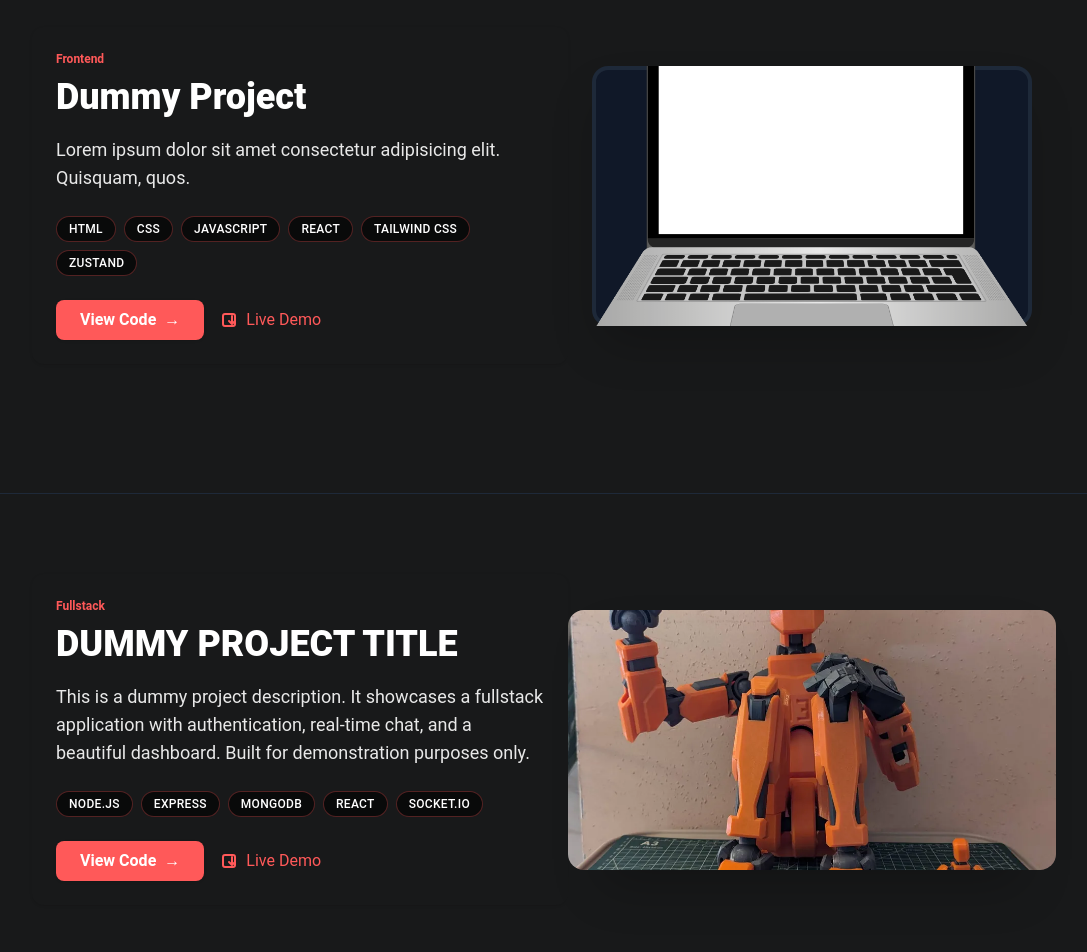
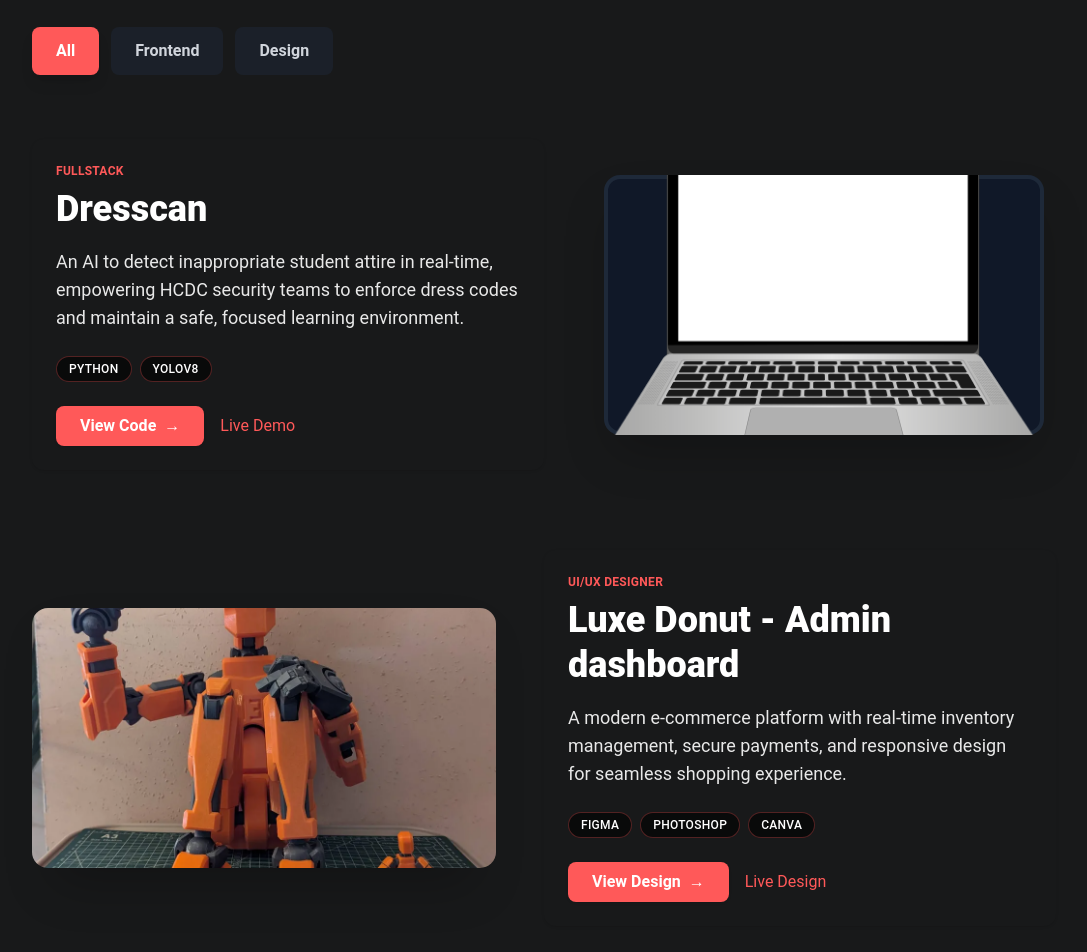
Before and after one commit to Redkuroo/smile-portfolio-v2, a Next.js app: page / in a window 1280 px wide. Shown: the part 2440-3392 px from the top of the page, without its empty margins (96-1183 px from the left). Built offline with nearby package versions, Linux system fonts and the light colour scheme.

Commit message:
updated my project

```diff
--- a/app/ProjectSection.js
+++ b/app/ProjectSection.js
@@ -3,95 +3,168 @@ import { useState } from "react";
 import { motion } from "framer-motion";
 import Image from "next/image";
 
-const techs = ["html", "css", "javascript", "react", "tailwind css", "zustand"];
+// Project data with categories
+const projectsData = [
+  {
+    id: 1,
+    category: "frontend",
+    type: "Fullstack",
+    title: "Dresscan",
+    description: "An AI to detect inappropriate student attire in real-time, empowering HCDC security teams to enforce dress codes and maintain a safe, focused learning environment.",
+    techs: ["Python", "YOLOv8"],
+    image: "/project-laptop.png",
+    codeUrl: "#",
+    demoUrl: "https://dresscan-landingpage.vercel.app/"
+  },
+  {
+    id: 2,
+    category: "design",
+    type: "UI/UX Designer",
+    title: "Luxe Donut - Admin dashboard",
+    description: "A modern e-commerce platform with real-time inventory management, secure payments, and responsive design for seamless shopping experience.",
+    techs: ["Figma", "Photoshop", "Canva"],
+    image: "/dummy.png",
+    codeUrl: "https://www.behance.net/gallery/227072853/Luxe-Donut-Admin-dashboard",
+    demoUrl: "#"
+  },
+  {
+    id: 3,
+    category: "design",
+    type: "UI/UX Design",
+    title: "Mobile Banking App",
+    description: "Complete UI/UX design for a modern mobile banking application with focus on user experience and accessibility.",
+    techs: ["figma", "adobe xd", "prototyping", "user research"],
+    image: "/dummy.png",
+    codeUrl: "#",
+    demoUrl: "#"
+  },
+  {
+    id: 4,
+    category: "design",
+    type: "Brand Identity",
+    title: "Restaurant Branding",
+    description: "Full brand identity design including logo, color palette, typography, and marketing materials for a premium restaurant chain.",
+    techs: ["illustrator", "photoshop", "indesign", "branding"],
+    image: "/dummy.png",
+    codeUrl: "#",
+    demoUrl: "#"
+  }
+];
+
+const filterOptions = [
+  { id: "all", label: "All" },
+  { id: "frontend", label: "Frontend" },
+  { id: "design", label: "Design" }
+];
 
 export default function ProjectSection() {
-  const [open, setOpen] = useState(true);
-  const [rotate, setRotate] = useState(0);
+  const [activeFilter, setActiveFilter] = useState("all");
+
+  // Filter projects based on active filter
+  const filteredProjects = activeFilter === "all"
+    ? projectsData
+    : projectsData.filter(project => project.category === activeFilter);
 
   return (
-    <>
-      <section id="projects" className="relative w-full min-h-[80vh] px-8 md:px-32 py-20 overflow-hidden bg-[#18191A] light:bg-[#fff8f1] light:text-[#18191A]">
-        <h2 className="text-3xl md:text-4xl font-extrabold text-left mb-2 text-white drop-shadow-[0_2px_4px_rgba(0,0,0,0.3)] light:text-[#18191A]">Projects</h2>
+    <section id="projects" className="relative w-full min-h-screen px-8 md:px-32 py-20 overflow-hidden bg-[#18191A] light:bg-[#fff8f1] light:text-[#18191A]">
+      {/* Header */}
+      <div className="mb-16">
+        <h2 className="text-3xl md:text-4xl font-extrabold text-left mb-2 text-white drop-shadow-[0_2px_4px_rgba(0,0,0,0.3)] light:text-[#18191A]">
+          Projects
+        </h2>
         <div className="w-20 h-1.5 bg-[var(--accent)] mb-10 rounded-full" />
-        <div className="flex flex-col md:flex-row items-center justify-between">
-          {/* Left: Project Info */}
+
+        {/* Filter Buttons */}
+        <div className="flex flex-wrap gap-3 mb-12">
+          {filterOptions.map((option) => (
+            <button
+              key={option.id}
+              onClick={() => setActiveFilter(option.id)}
+              className={`px-6 py-3 rounded-lg font-semibold transition-all duration-300 cursor-pointer ${
+                activeFilter === option.id
+                  ? "bg-[var(--accent)] text-white shadow-lg"
+                  : "bg-gray-800/50 text-gray-300 hover:bg-gray-700/50 light:bg-[#f5e6d8] light:text-gray-700 light:hover:bg-[#e2cdb0]"
+              }`}
+            >
+              {option.label}
+            </button>
+          ))}
+        </div>
+      </div>
+
+      {/* Projects Grid */}
+      <div className="space-y-20">
+        {filteredProjects.map((project, index) => (
+          <motion.div
+            key={project.id}
+            initial={{ opacity: 0, y: 50 }}
+            animate={{ opacity: 1, y: 0 }}
+            transition={{ duration: 0.6, delay: index * 0.1 }}
+            className={`flex flex-col items-center justify-between gap-12 ${
+              index % 2 === 0 ? 'md:flex-row' : 'md:flex-row-reverse'
+            }`}
+          >
+            {/* Project Info */}
             <div className="relative z-10 flex-1 max-w-xl text-white card p-6 rounded-xl shadow light:text-[#18191A]">
-            <div className="mb-2 text-xs text-[var(--accent)] font-semibold">Frontend</div>
-            <h2 className="text-3xl md:text-4xl font-extrabold mb-4 leading-tight light:text-[#18191A]">Dummy Project</h2>
+              <div className="mb-2 text-xs text-[var(--accent)] font-semibold uppercase tracking-wide">
+                {project.type}
+              </div>
+              <h3 className="text-3xl md:text-4xl font-extrabold mb-4 leading-tight light:text-[#18191A]">
+                {project.title}
+              </h3>
               <p className="mb-6 text-lg text-white/90 light:text-gray-900">
-             Lorem ipsum dolor sit amet consectetur adipisicing elit. Quisquam, quos.
+                {project.description}
               </p>
               <div className="flex flex-wrap gap-2 mb-6">
-              {techs.map((tech) => (
-                <span key={tech} className="badge bg-black/60 text-white px-3 py-1 rounded-full text-xs font-medium uppercase tracking-wide border border-[var(--accent)]/30 light:bg-[#fff8f1] light:text-[var(--accent)] light:border-[var(--accent)]/30 light:hover:bg-[#f5e6d8]">{tech}</span>
+                {project.techs.map((tech) => (
+                  <span
+                    key={tech}
+                    className="badge bg-black/60 text-white px-3 py-1 rounded-full text-xs font-medium uppercase tracking-wide border border-[var(--accent)]/30 light:bg-[#fff8f1] light:text-[var(--accent)] light:border-[var(--accent)]/30 light:hover:bg-[#f5e6d8]"
+                  >
+                    {tech}
+                  </span>
                 ))}
               </div>
               <div className="flex gap-4 mt-4">
-              <a href="#" className="bg-[var(--accent)] hover:bg-[#6d3bbd] text-white px-6 py-2 rounded-lg font-semibold flex items-center gap-2 shadow transition">
-                View Code <span aria-hidden>→</span>
+                <a
+                  href={project.codeUrl}
+                  className="bg-[var(--accent)] hover:bg-[#6d3bbd] text-white px-6 py-2 rounded-lg font-semibold flex items-center gap-2 shadow transition"
+                >
+                  {project.category === "design" ? "View Design" : "View Code"} <span aria-hidden>→</span>
                 </a>
-              <a href="#" className="text-[var(--accent)] hover:underline flex items-center gap-2">
-                <svg width="18" height="18" fill="none" stroke="currentColor" strokeWidth="2" strokeLinecap="round" strokeLinejoin="round"><path d="M12 5v8m0 0l-3-3m3 3l3-3"/><rect x="3" y="3" width="12" height="12" rx="2"/></svg>
-                Live Demo
+                <a
+                  href={project.demoUrl}
+                  className="text-[var(--accent)] hover:underline flex items-center gap-2"
+                >
+                  {project.category === "design" ? "Live Design" : "Live Demo"}
                 </a>
               </div>
             </div>
-          {/* Right: Project Image */}
-          <div className="relative flex-1 flex items-center justify-center z-10 mt-12 md:mt-0">
+
+            {/* Project Image */}
+            <div className="relative flex-1 flex items-center justify-center z-10">
               <div className="w-[440px] h-[260px] rounded-2xl overflow-hidden shadow-2xl border-4 border-gray-800 bg-gray-900 flex items-center justify-center light:border-[#e2cdb0] light:bg-[#f5e6d8]">
                 <Image
-                src="/project-laptop.png"
-                alt="Project Screenshot"
+                  src={project.image}
+                  alt={`${project.title} Screenshot`}
                   fill
                   className="object-cover rounded-2xl"
                   priority
                 />
               </div>
             </div>
-        </div>
-      </section>
-      {/* Second Project (dummy info) */}
-      <section className="relative w-full min-h-[80vh] px-8 md:px-32 py-20 overflow-hidden bg-[#18191A] border-t border-gray-800 light:bg-[#fff8f1] light:text-[#18191A] light:border-[#e2cdb0]">
-        <div className="flex flex-col md:flex-row items-center justify-between">
-          {/* Left: Project Info */}
-          <div className="relative z-10 flex-1 max-w-xl text-white card p-6 rounded-xl shadow light:text-[#18191A]">
-            <div className="mb-2 text-xs text-[var(--accent)] font-semibold">Fullstack</div>
-            <h2 className="text-3xl md:text-4xl font-extrabold mb-4 leading-tight light:text-[#18191A]">DUMMY PROJECT TITLE</h2>
-            <p className="mb-6 text-lg text-white/90 light:text-gray-900">
-              This is a dummy project description. It showcases a fullstack application with authentication, real-time chat, and a beautiful dashboard. Built for demonstration purposes only.
-            </p>
-            <div className="flex flex-wrap gap-2 mb-6">
-              {[
-                "node.js", "express", "mongodb", "react", "socket.io"
-              ].map((tech) => (
-                <span key={tech} className="badge bg-black/60 text-white px-3 py-1 rounded-full text-xs font-medium uppercase tracking-wide border border-[var(--accent)]/30 light:bg-[#fff8f1] light:text-[var(--accent)] light:border-[var(--accent)]/30 light:hover:bg-[#f5e6d8]">{tech}</span>
+          </motion.div>
         ))}
       </div>
-            <div className="flex gap-4 mt-4">
-              <a href="#" className="bg-[var(--accent)] hover:bg-[#6d3bbd] text-white px-6 py-2 rounded-lg font-semibold flex items-center gap-2 shadow transition">
-                View Code <span aria-hidden>→</span>
-              </a>
-              <a href="#" className="text-[var(--accent)] hover:underline flex items-center gap-2">
-                <svg width="18" height="18" fill="none" stroke="currentColor" strokeWidth="2" strokeLinecap="round" strokeLinejoin="round"><path d="M12 5v8m0 0l-3-3m3 3l3-3"/><rect x="3" y="3" width="12" height="12" rx="2"/></svg>
-                Live Demo
-              </a>
+
+      {/* No projects message */}
+      {filteredProjects.length === 0 && (
+        <div className="text-center py-20">
+          <p className="text-xl text-gray-400 light:text-gray-600">
+            No projects found in this category.
+          </p>
         </div>
-          </div>
-          {/* Right: Project Image */}
-          <div className="relative flex-1 flex items-center justify-center z-10 mt-12 md:mt-0">
-            <div className="w-[440px] h-[260px] rounded-2xl overflow-hidden shadow-2xl border-4 border-gray-800 bg-gray-900 flex items-center justify-center light:border-[#e2cdb0] light:bg-[#f5e6d8]">
-              <Image
-                src="/dummy.png"
-                alt="Dummy Project Screenshot"
-                fill
-                className="object-cover rounded-2xl"
-                priority
-              />
-            </div>
-          </div>
-        </div>
+      )}
     </section>
-    </>
   );
 }
```
Also changed, not shown: app/AboutSection.js (+1 -17 lines). Lines whose indentation alone changed are shown as unchanged.
